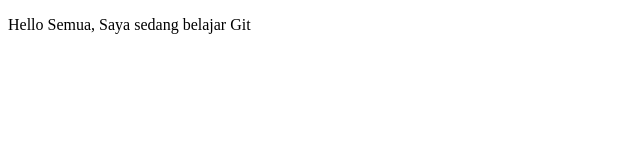
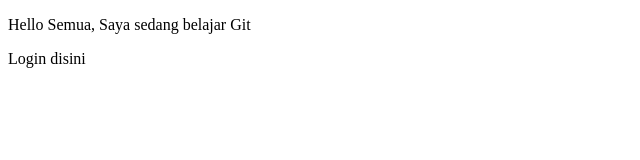
Before and after one commit to nugrahas38/project-01, a plain HTML site: page login.html in a window 1280 px wide. Shown: the full height of the page, 0-640 px from the left. Drawn offline with Linux system fonts and the light colour scheme.

Commit message:
script login

```diff
--- a/login.html
+++ b/login.html
@@ -6,5 +6,6 @@
     </head>
     <body>
         <p>Hello Semua, Saya sedang belajar Git</p>
+        <p>Login disini</p>
     </body>
 </html>
```
